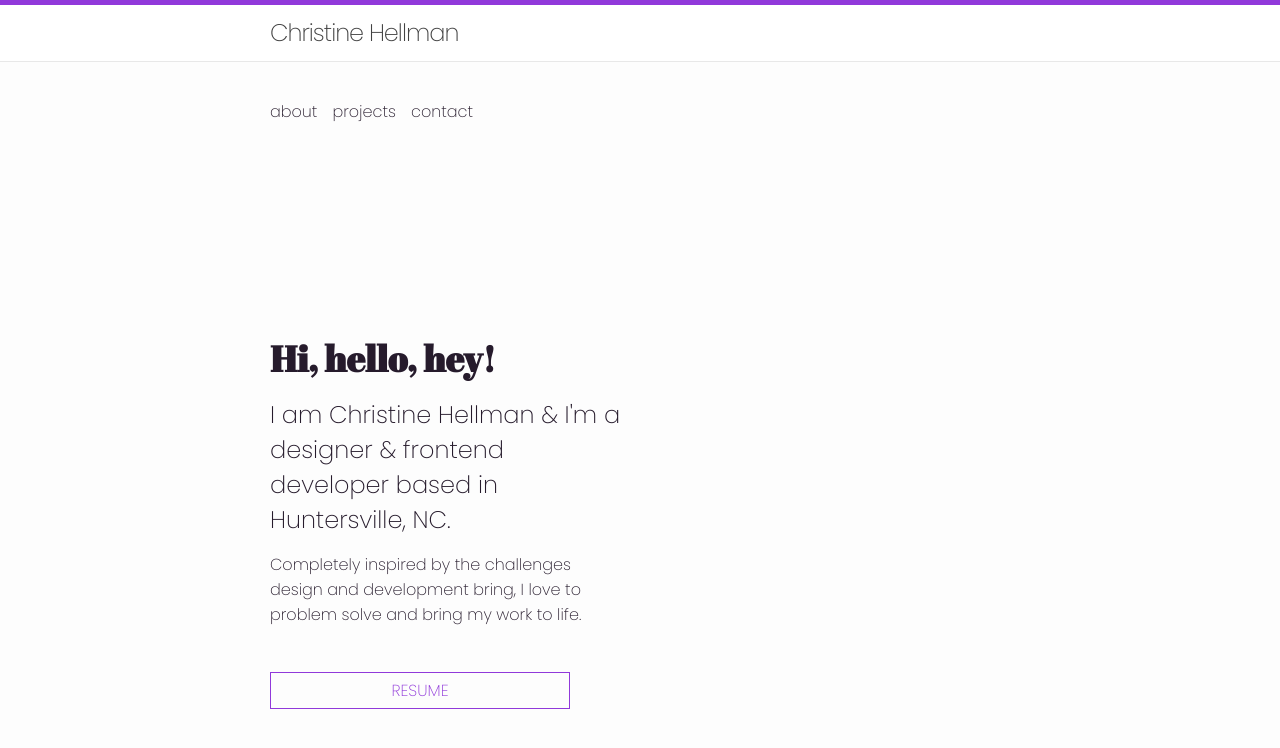
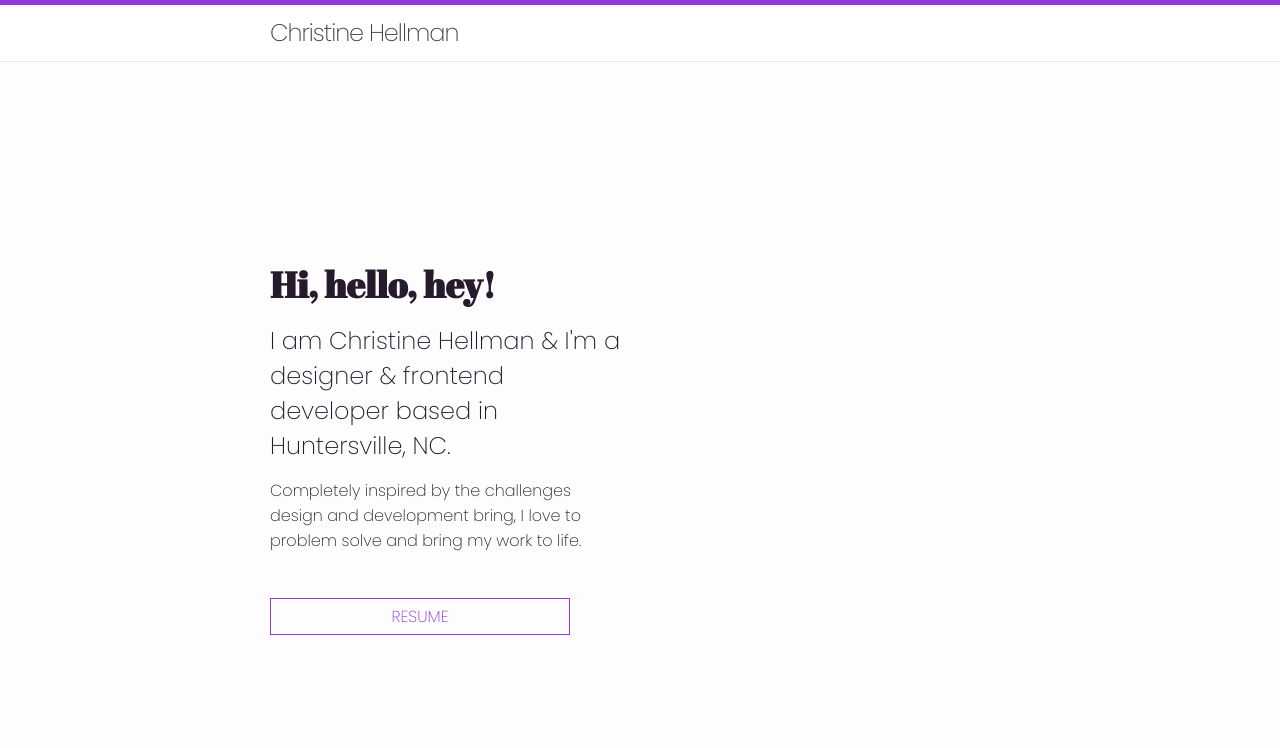
Before and after one commit to christinehellman/portfolio, a Jekyll site: the page built from index.md, in a window 1280 px wide and 900 px high. Shown: the top 748 px of the window. Built offline with Jekyll 4.4.1, drawn with Linux system fonts in a browser that asks for light colours.

Commit message:
removing navitaion

```diff
--- a/_layouts/home.html
+++ b/_layouts/home.html
@@ -9,11 +9,11 @@
 
   <main class="page-content" aria-label="Content">
 
-    <div class="wrapper site-nav">
+    <!--<div class="wrapper site-nav">
         <nav>
           <a class="page-link btn js-btn">About</a><a class="page-link btn js-btn">Projects</a><a class="page-link btn js-btn">Contact</a>
         </nav>
-      </div>
+      </div>-->
 
 
     <section class="intro intro-hero js-section">
@@ -116,7 +116,7 @@
 </main>
 
     {% include footer.html %}
-    <script type="text/javascript" src="assets/javascript.js"></script>
+    <!-- <script type="text/javascript" src="assets/javascript.js"></script>-->
     <!-- javascript -->
     <script type="text/javascript" src="/assets/rellax.js"></script>
     <script>
```
